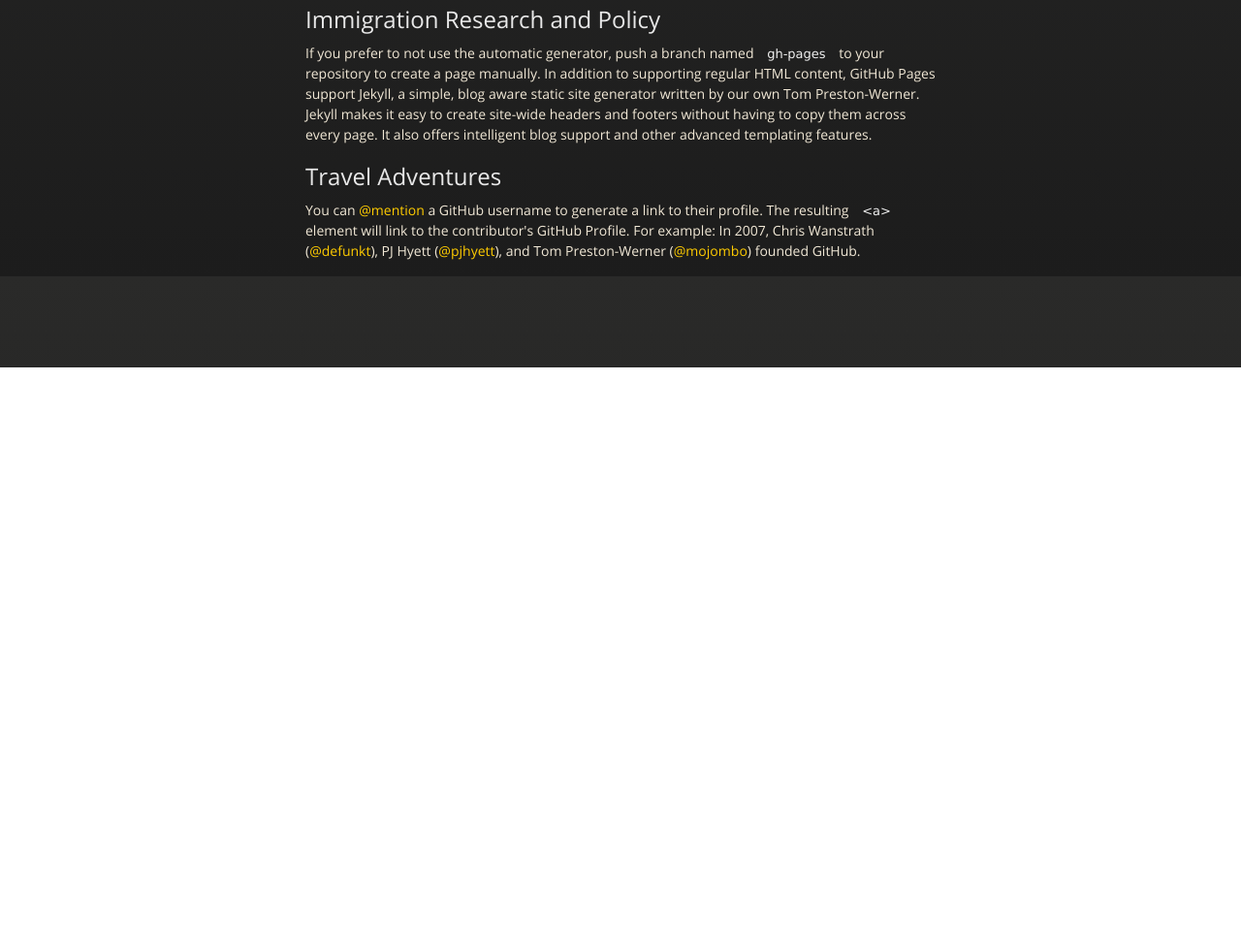
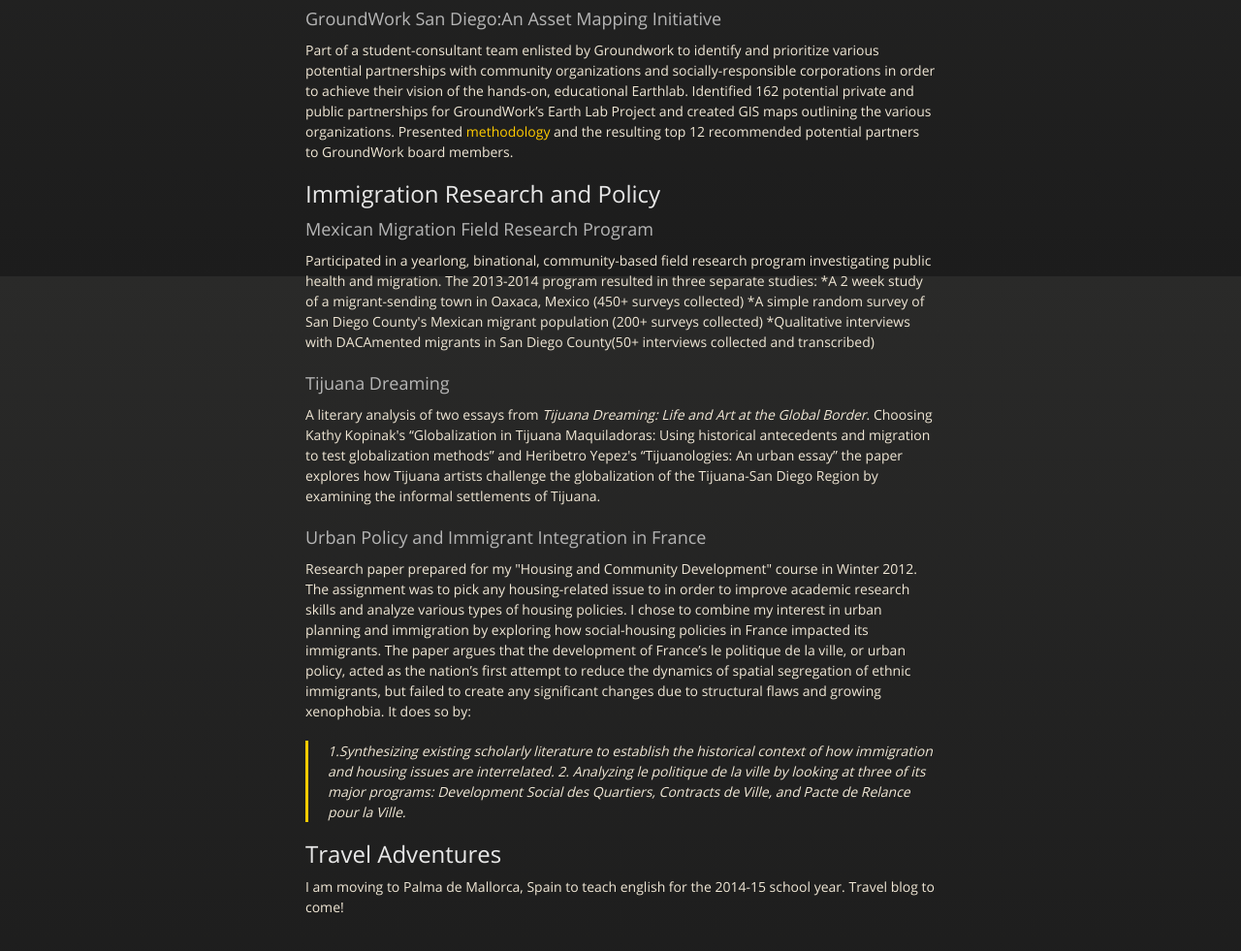
Before and after one commit to isabellablasi/isabellablasi.github.io, a plain HTML site: page index.html in a window 1280 px wide. Shown: the part 1315-2296 px from the top of the page at 97% size. Before the commit the page ends 1694 px from the top, so only its background shows below. Drawn offline with nearby package versions, Linux system fonts and the light colour scheme.

Commit message:
Replace master branch with page content via GitHub

```diff
--- a/index.html
+++ b/index.html
@@ -79,15 +79,41 @@
 
 <p>Redevelopment plans were presented to a jury panel through the use of a concept map, <a href="UrbanProjects/practicumpowerpoint%20example.pdf">element-specific maps</a>, best-use practice examples, <a href="UrbanProjects/sketchup.pdf">Google SketchUp renderings</a> and an <a href="UrbanProjects/illustrative%20plan%20poster/Slide1.png">illustrative plan</a>.</p>
 
+<h3>
+<a name="groundwork-san-diegoan-asset-mapping-initiative" class="anchor" href="#groundwork-san-diegoan-asset-mapping-initiative"><span class="octicon octicon-link"></span></a>GroundWork San Diego:An Asset Mapping Initiative</h3>
+
+<p>Part of a student-consultant team enlisted by Groundwork to identify and prioritize various potential partnerships with community organizations and socially-responsible corporations in order to achieve their vision of the hands-on, educational Earthlab. Identified 162 potential private and public partnerships for GroundWork’s Earth Lab Project and created GIS maps outlining the various organizations. Presented <a href="UrbanProjects/Potential%20Partners%202013.pptx.pdf">methodology</a> and the resulting top 12 recommended potential partners to GroundWork board members.</p>
+
 <h2>
 <a name="immigration-research-and-policy" class="anchor" href="#immigration-research-and-policy"><span class="octicon octicon-link"></span></a>Immigration Research and Policy</h2>
 
-<p>If you prefer to not use the automatic generator, push a branch named <code>gh-pages</code> to your repository to create a page manually. In addition to supporting regular HTML content, GitHub Pages support Jekyll, a simple, blog aware static site generator written by our own Tom Preston-Werner. Jekyll makes it easy to create site-wide headers and footers without having to copy them across every page. It also offers intelligent blog support and other advanced templating features.</p>
+<h3>
+<a name="mexican-migration-field-research-program" class="anchor" href="#mexican-migration-field-research-program"><span class="octicon octicon-link"></span></a>Mexican Migration Field Research Program</h3>
+
+<p>Participated in a yearlong, binational, community-based field research program investigating public health and migration. The 2013-2014 program resulted in three separate studies:
+*A 2 week study of a migrant-sending town in Oaxaca, Mexico (450+ surveys collected)
+*A simple random survey of San Diego County's Mexican migrant population (200+ surveys collected)
+*Qualitative interviews with DACAmented migrants in San Diego County(50+ interviews collected and transcribed)</p>
+
+<h3>
+<a name="tijuana-dreaming" class="anchor" href="#tijuana-dreaming"><span class="octicon octicon-link"></span></a>Tijuana Dreaming</h3>
+
+<p>A literary analysis of two essays from <em>Tijuana Dreaming: Life and Art at the Global Border</em>. Choosing Kathy  Kopinak's “Globalization in Tijuana Maquiladoras: Using historical antecedents and migration to test globalization methods” and Heribetro Yepez's “Tijuanologies: An urban essay” the paper explores how Tijuana artists challenge the globalization of the Tijuana-San Diego Region by examining the informal settlements of Tijuana.</p>
+
+<h3>
+<a name="urban-policy-and-immigrant-integration-in-france" class="anchor" href="#urban-policy-and-immigrant-integration-in-france"><span class="octicon octicon-link"></span></a>Urban Policy and Immigrant Integration in France</h3>
+
+<p>Research paper prepared for my "Housing and Community Development" course in Winter 2012. The assignment was to pick any housing-related issue to in order to improve  academic research skills and analyze various types of housing policies. I chose to combine my interest in urban planning and immigration by exploring how social-housing policies in France impacted its immigrants. The paper argues that the development of France’s le politique de la ville, or urban policy, acted as the nation’s first attempt to reduce the dynamics of spatial segregation of ethnic immigrants, but failed to create any significant changes due to structural flaws and growing xenophobia. It does so by:</p>
+
+<blockquote>
+<p>1.Synthesizing existing scholarly literature to establish the historical context of how immigration and housing issues are interrelated.
+2. Analyzing le politique de la ville by looking at three of its major programs: Development Social des Quartiers, Contracts de Ville, and Pacte de Relance pour la Ville.</p>
+</blockquote>
 
 <h2>
 <a name="travel-adventures" class="anchor" href="#travel-adventures"><span class="octicon octicon-link"></span></a>Travel Adventures</h2>
 
-<p>You can <a href="https://github.com/blog/821" class="user-mention">@mention</a> a GitHub username to generate a link to their profile. The resulting <code>&lt;a&gt;</code> element will link to the contributor's GitHub Profile. For example: In 2007, Chris Wanstrath (<a href="https://github.com/defunkt" class="user-mention">@defunkt</a>), PJ Hyett (<a href="https://github.com/pjhyett" class="user-mention">@pjhyett</a>), and Tom Preston-Werner (<a href="https://github.com/mojombo" class="user-mention">@mojombo</a>) founded GitHub.</p>
+<p>I am moving to Palma de Mallorca, Spain to teach english for the 2014-15 school year. Travel blog to come!</p>
       </section>
 
     </div>
```
Also changed, not shown: params.json (+1 -1 lines).
